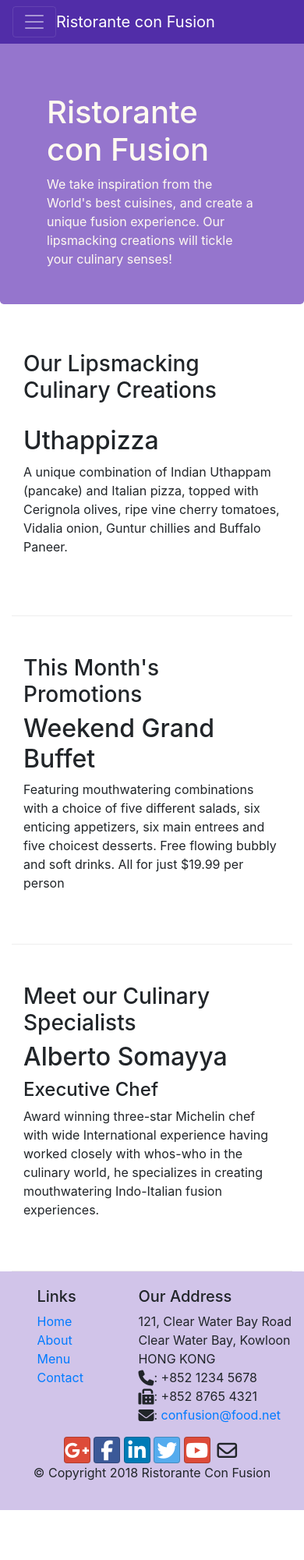
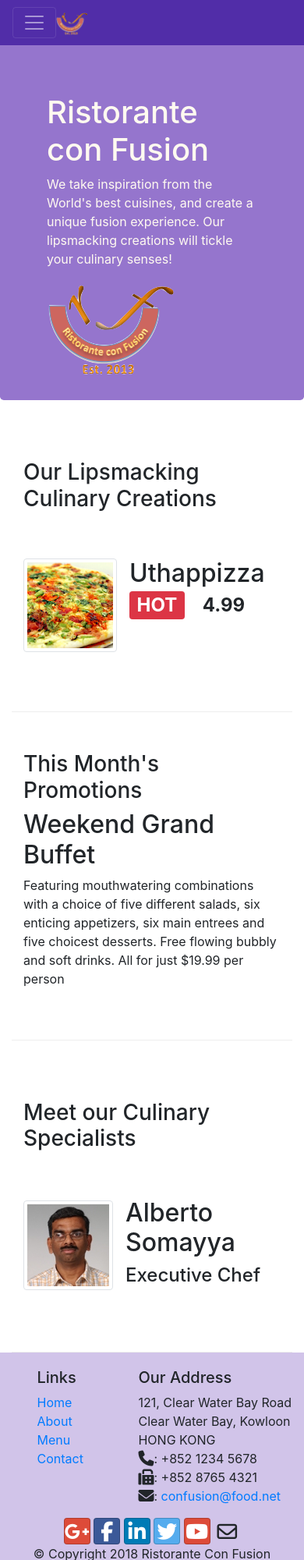
Before and after one commit to Joey-ZhaoyangLi/Bootstrap-conFusion, a plain HTML site: page index.html in a window 390 px wide. Shown: the top 2000 px of the page at 78% size. Before the commit the page ends 1936 px from the top, so only its background shows below. Drawn offline with nearby package versions, Linux system fonts and the light colour scheme.

Commit message:
alert users

```diff
--- a/index.html
+++ b/index.html
@@ -21,7 +21,7 @@
       <button class='navbar-toggler' type='button' data-toggle='collapse' data-target='#Navbar'>
         <span class='navbar-toggler-icon'></span>
       </button>
-      <a class='navbar-brand mr-auto' href="#">Ristorante con Fusion</a>
+      <a class='navbar-brand mr-auto' href="#"><img src="img/logo.png" height="30" width="41" alt=""></a>
       <div class='collapse navbar-collapse' id='Navbar'>
         <ul class='navbar-nav mr-auto'>
           <li class="nav-item active"><a class="nav-link" href="#"><span class="fa fa-home fa-lg"></span> Home</a></li>
@@ -42,7 +42,8 @@
           <p>We take inspiration from the World's best cuisines, and create a unique fusion experience. Our lipsmacking creations
             will tickle your culinary senses!</p>
         </div>
-        <div class='col-12 col-sm'>
+        <div class="col-12 col-sm align-self-center">
+          <img src="img/logo.png" class="img-fluid" alt="">
         </div>
       </div>
     </div>
@@ -54,9 +55,16 @@
         <h3>Our Lipsmacking Culinary Creations</h3>
       </div>
       <div class='col col-sm order-sm-first col-md'>
-        <h2>Uthappizza</h2>
-        <p>A unique combination of Indian Uthappam (pancake) and Italian pizza, topped with Cerignola olives, ripe vine cherry
-          tomatoes, Vidalia onion, Guntur chillies and Buffalo Paneer.</p>
+        <div class="media">
+          <img class="d-flex mr-3 img-thumbnail align-self-center" src="img/uthappizza.png" alt="uthappizza">
+          <div class="media-body">
+            <h2 class="mt-0">Uthappizza <span class="badge badge-danger">HOT</span> <span class="badge badge-pill badge-sedondary">4.99</span> </h2>
+            <p class="d-none d-sm-block">A unique combination of Indian Uthappam (pancake) and Italian pizza, topped with Cerignola olives, ripe vine cherry tomatoes,
+              Vidalia onion, Guntur chillies and Buffalo Paneer.</p>
+          </div>
+
+        </div>
+
       </div>
     </div>
 
@@ -77,12 +85,19 @@
         <h3>Meet our Culinary Specialists</h3>
       </div>
       <div class='col col-sm order-sm-first col-md'>
-        <h2>Alberto Somayya</h2>
-        <h4>Executive Chef</h4>
-        <p>Award winning three-star Michelin chef with wide International experience having worked closely with whos-who
-          in the culinary world, he specializes in creating mouthwatering Indo-Italian fusion experiences. </p>
+        <div class="media">
+          <img class="d-flex mr-3 img-thumbnail align-self-center" src="img/alberto.png" alt="Alberto Somayya">
+          <div class="media-body">
+            <h2 class="mt-0">Alberto Somayya</h2>
+            <h4>Executive Chef</h4>
+            <p class="d-none d-sm-block">Award winning three-star Michelin chef with wide International experience having worked
+              closely with whos-who in the culinary world, he specializes in creating mouthwatering Indo-Italian fusion experiences.
+            </p>
+          </div>
+        </div>
       </div>
     </div>
+
   </div>
 
   <footer class='footer'>
```
Also changed, not shown: aboutus.html (+3 -2 lines), contactus.html (+8 -10 lines), img/alberto.png (added), img/buffet.png (added), img/logo.png (added), img/uthappizza.png (added).
